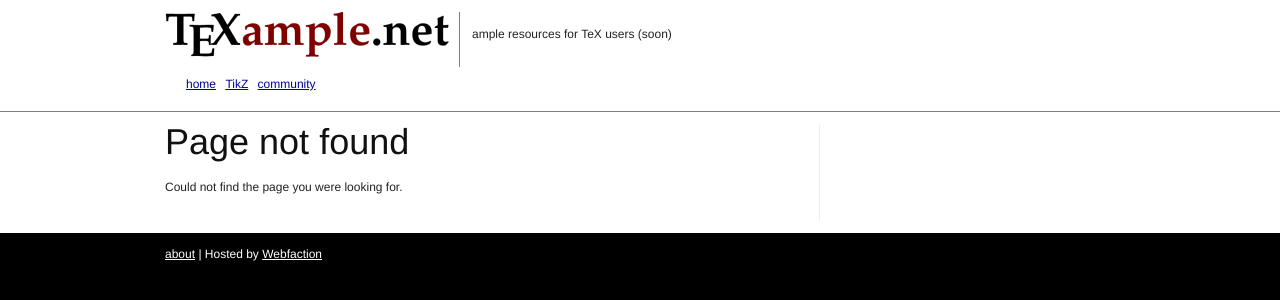
After one commit to gtielemans/texample, a Django app: template texample/templates/404.html in a window 1280 px wide. The commit adds this page. Shown: the top 300 px of the page. Run offline with Django 3.2, Linux system fonts and the light colour scheme; the template is opened without the code that fills it, so the values that code supplies are empty; parts of the project's set-up code (start-up, migrations or seed data) failed here and were passed over.

Commit message:
Added a 404 page.

```diff
--- /dev/null
+++ b/texample/templates/404.html
@@ -0,0 +1,9 @@
+{% extends "base_main.html" %}
+{% block title %}Page not found{% endblock %}
+{% block content-main %}
+<h1>Page not found</h1>
+
+<p>Could not find the page you were looking for. </p>
+
+
+{% endblock %}
--- a/texample/templates/base.html
+++ b/texample/templates/base.html
@@ -49,7 +49,7 @@
 </div>
 <div id="footer-wrapper">
 <div id="footer" class="container">
-<!-- <a href="/about/">about</a> | <a href="/contact/">contact</a> --> |
+<a href="/about/">about</a> <!-- | <a href="/contact/">contact</a> --> |
 Hosted by <a href="http://www.webfaction.com/?affiliate=fauske">Webfaction</a>
 </div>
 </div>
--- a/texample/templates/base_main.html
+++ b/texample/templates/base_main.html
@@ -1,24 +1,15 @@
 {% extends "base.html" %}
 
-{% block navigation-subsections %}
-    <a href="{% url tikz-examples %}">gallery</a> |
-    <a href="{% url tikz-resources %}">resources</a> |
-    <a href="{% url tikz-builds %}">builds</a>
-{% endblock %}
-
 {% block content %}
-
 <div class="container">
-<div class="span-16 prepend-1 colborder">
+<div class="span-16 prepend colborder">
 {% block content-main %}
 {% endblock %}
 </div>
 
-<div class="span-6 last">
+<div class="span-7 last">
 {% block sidebar %}
 {% endblock %}
 </div>
-
+</div>
 {% endblock %}
-</body>
-</html>
```
